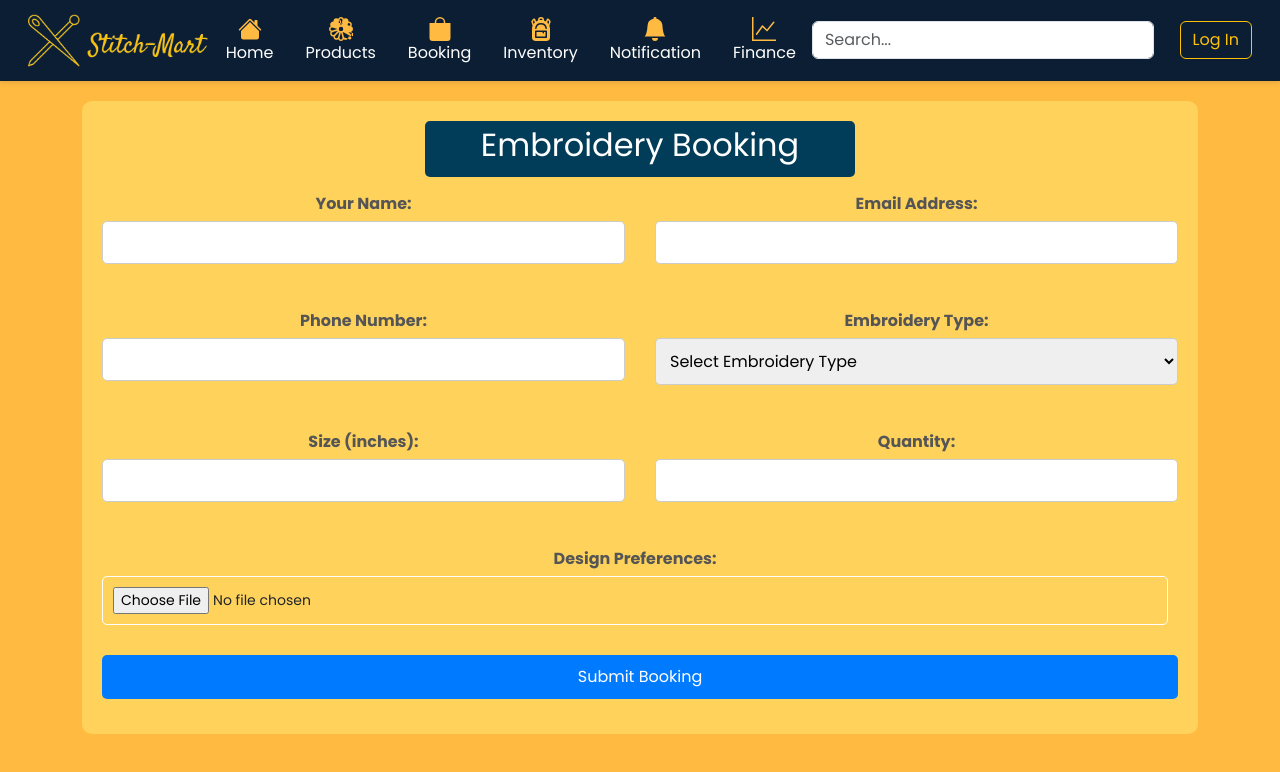
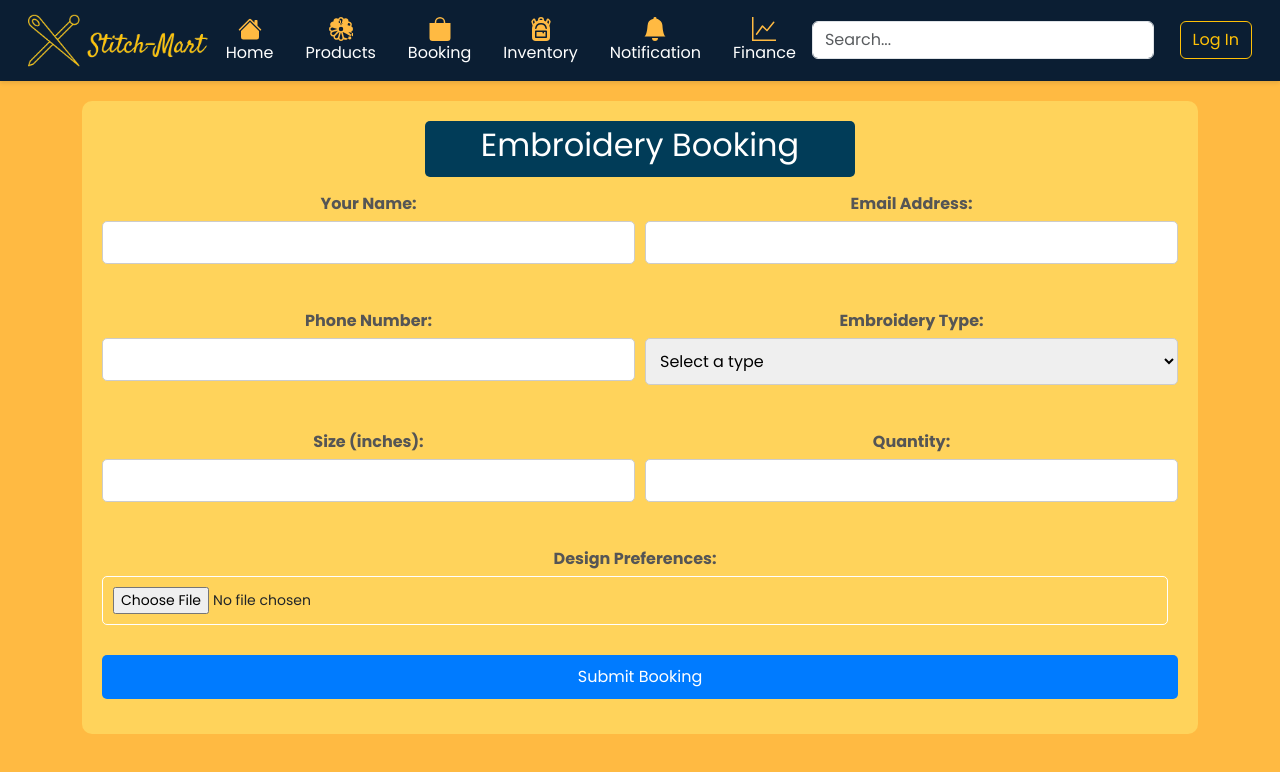
Before and after one commit to yumdmb/stitch-mart, a React (Create React App) app in the folder front-end/: page /booking in a window 1280 px wide. Shown: the top 772 px of the page. Built offline with nearby package versions, Linux system fonts and the light colour scheme.

Commit message:
update booking

```diff
--- a/front-end/src/components/Booking/Booking.jsx
+++ b/front-end/src/components/Booking/Booking.jsx
@@ -31,7 +31,11 @@ function Booking() {
         e.preventDefault();
         const data = new FormData();
         for (const key in formData) {
-            data.append(key, formData[key]);
+            if (key === 'size' || key === 'quantity') {
+                data.append(key, Number(formData[key]));
+            } else {
+                data.append(key, formData[key]);
+            }
         }
 
         try {
@@ -57,6 +61,7 @@ function Booking() {
                 <div className="bookingheader">
                     <h2>Embroidery Booking</h2>
                 </div>
+
                 <form onSubmit={handleSubmit}>
                     <div className="form-row">
                         <div className="form-group">
@@ -68,6 +73,7 @@ function Booking() {
                             <input type="email" id="email" name="email" value={formData.email} onChange={handleChange} required />
                         </div>
                     </div>
+
                     <div className="form-row">
                         <div className="form-group">
                             <label htmlFor="phone">Phone Number:</label>
@@ -76,7 +82,7 @@ function Booking() {
                         <div className="form-group">
                             <label htmlFor="embroideryType">Embroidery Type:</label>
                             <select id="embroideryType" name="embroideryType" value={formData.embroideryType} onChange={handleChange} required>
-                                <option value="">Select Embroidery Type</option>
+                                <option value="">Select a type</option>
                                 <option value="Outline">Outline</option>
                                 <option value="Whitework">Whitework</option>
                                 <option value="Candle Wicking">Candle Wicking</option>
@@ -85,6 +91,7 @@ function Booking() {
                             </select>
                         </div>
                     </div>
+
                     <div className="form-row">
                         <div className="form-group">
                             <label htmlFor="size">Size (inches):</label>
@@ -95,10 +102,12 @@ function Booking() {
                             <input type="number" id="quantity" name="quantity" value={formData.quantity} onChange={handleChange} required />
                         </div>
                     </div>
+
                     <div className="form-group">
                         <label htmlFor="designFile">Design Preferences:</label>
                         <input type="file" id="designFile" name="designFile" onChange={handleChange} required />
                     </div>
+
                     <button type="submit">Submit Booking</button>
                 </form>
             </div>
--- a/front-end/src/components/Booking/BookingApp.css
+++ b/front-end/src/components/Booking/BookingApp.css
@@ -244,14 +244,3 @@ button[type="submit"]:hover {
 input[type="file"] {
   border: 1px solid white;
 }
-
-/* Specific Styles for Booking Form */
-.booking .form-row {
-  display: flex;
-  justify-content: space-between;
-  gap: 20px;
-}
-
-.booking .form-group {
-  flex: 1;
-}
```
Also changed, not shown: 2 other files (tests, documents, lock files or other folders).
